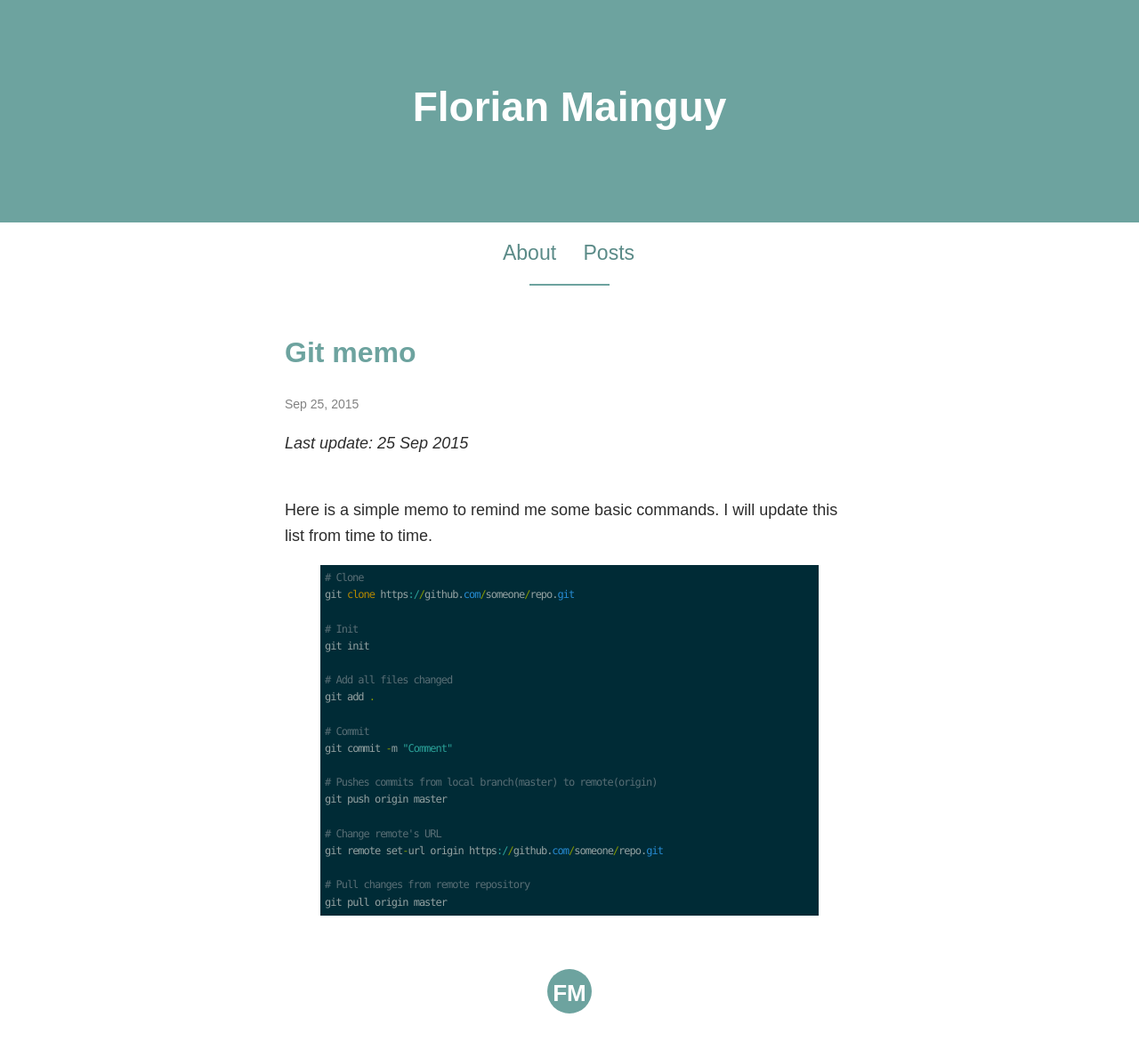
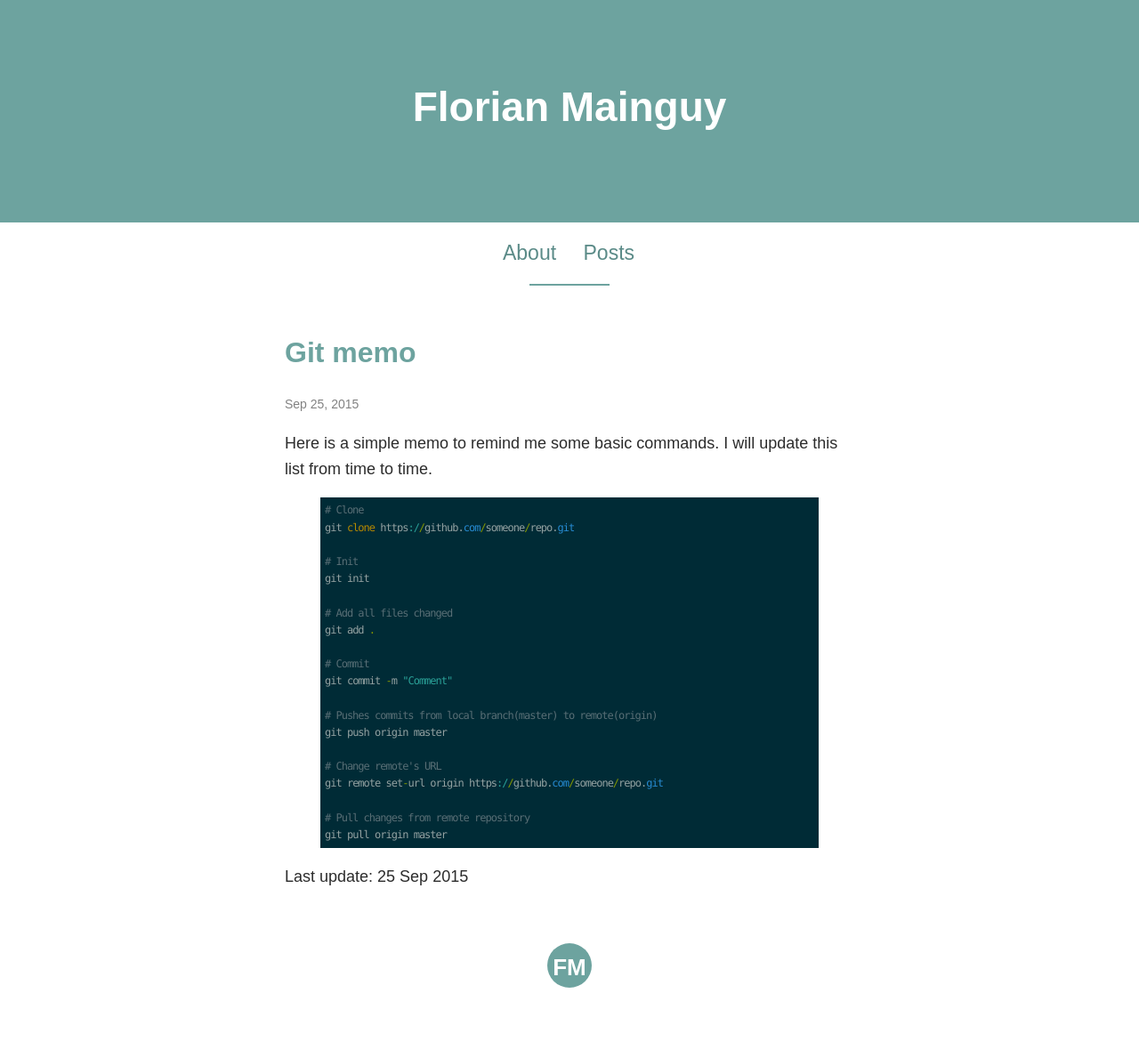
Before and after one commit to florianmainguy/florianmainguy.github.io, a Jekyll site: the page built from _posts/2015-09-25-git-memo.markdown, in a window 1280 px wide. Shown: the whole page at 89% size. Built offline with Jekyll 4.4.1, drawn with Linux system fonts in a browser that asks for light colours; after the commit the page ends 1160 px from its top, so only the background shows below that.

Commit message:
New post - git memo

```diff
--- a/_posts/2015-09-25-git-memo.markdown
+++ b/_posts/2015-09-25-git-memo.markdown
@@ -4,10 +4,6 @@ title:  "Git memo"
 date:   2015-09-25 20:30:00
 categories: jekyll update
 ---
-*Last update: 25 Sep 2015*
-<br>
-<br>
-
 Here is a simple memo to remind me some basic commands. I will update this list from time to time.
 
 {% highlight ruby %}
```
Also changed, not shown: other parts of _posts/2015-09-25-git-memo.markdown (+2 -0 lines).
